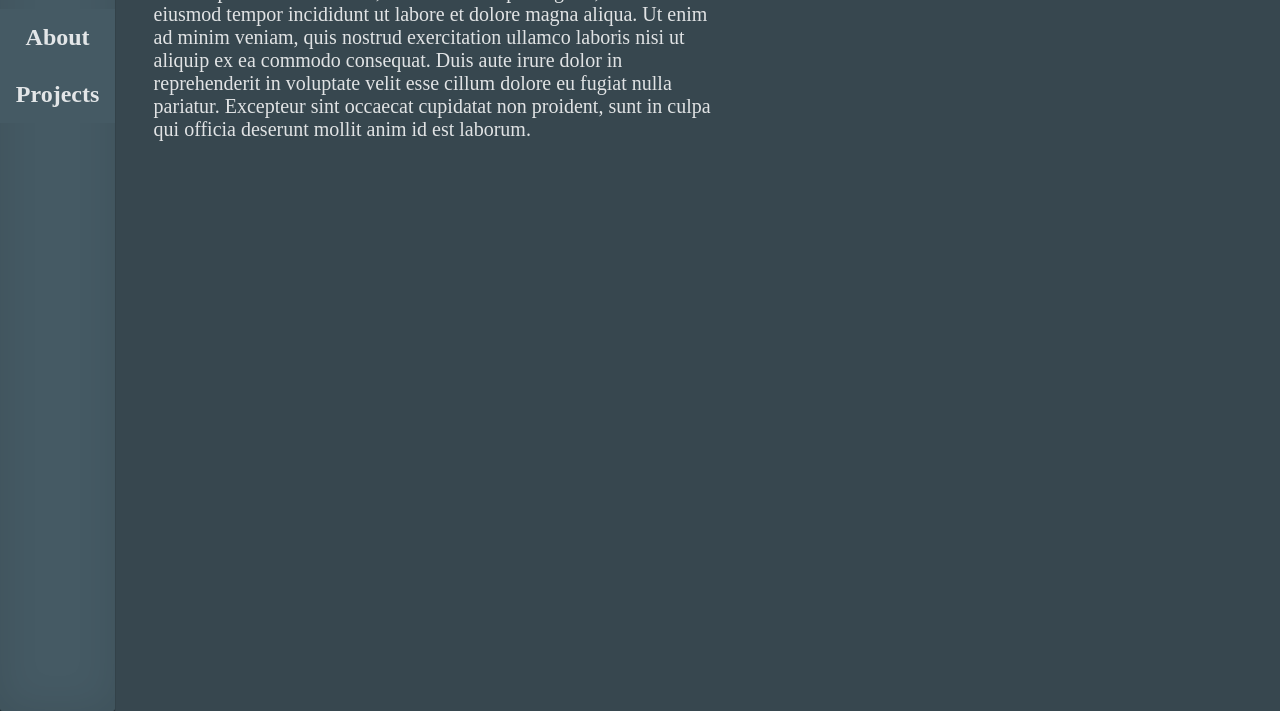
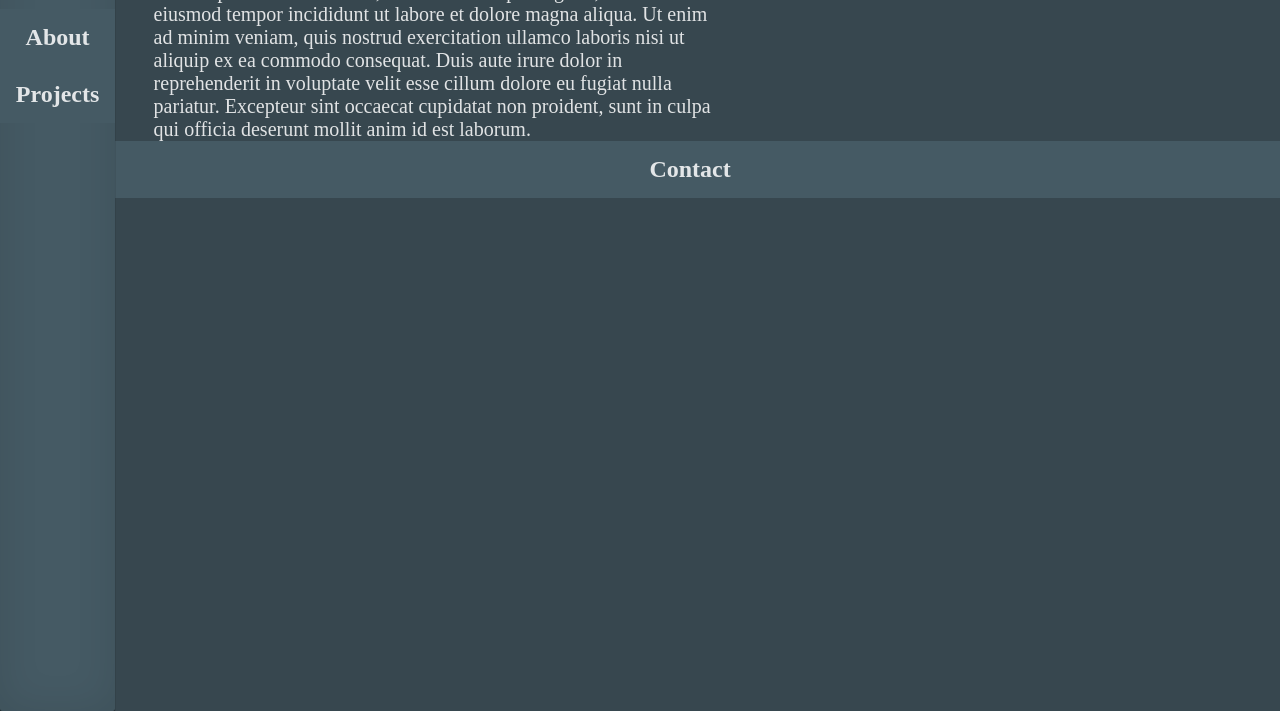
Before and after one commit to MysticPing/MysticPing.github.io, a plain HTML site: page index.html in a window 1280 px wide. Shown: the part 89-800 px from the top of the page. Drawn offline with Linux system fonts and the light colour scheme.

Commit message:
Added mock page and collapsible list. Also highlightable stuff.

```diff
--- a/index.html
+++ b/index.html
@@ -87,6 +87,9 @@
                 Lorem ipsum dolor sit amet, consectetur adipiscing elit, sed do eiusmod tempor incididunt ut labore et dolore magna aliqua. Ut enim ad minim veniam, quis nostrud exercitation ullamco laboris nisi ut aliquip ex ea commodo consequat. Duis aute irure dolor in reprehenderit in voluptate velit esse cillum dolore eu fugiat nulla pariatur. Excepteur sint occaecat cupidatat non proident, sunt in culpa qui officia deserunt mollit anim id est laborum.
             </div>
         </div>
+        <h2 align ="center" class="highlightable">
+                Contact
+        </h2>
     </body>
     <script>
         var coll = document.getElementsByClassName("collapsable");
```
